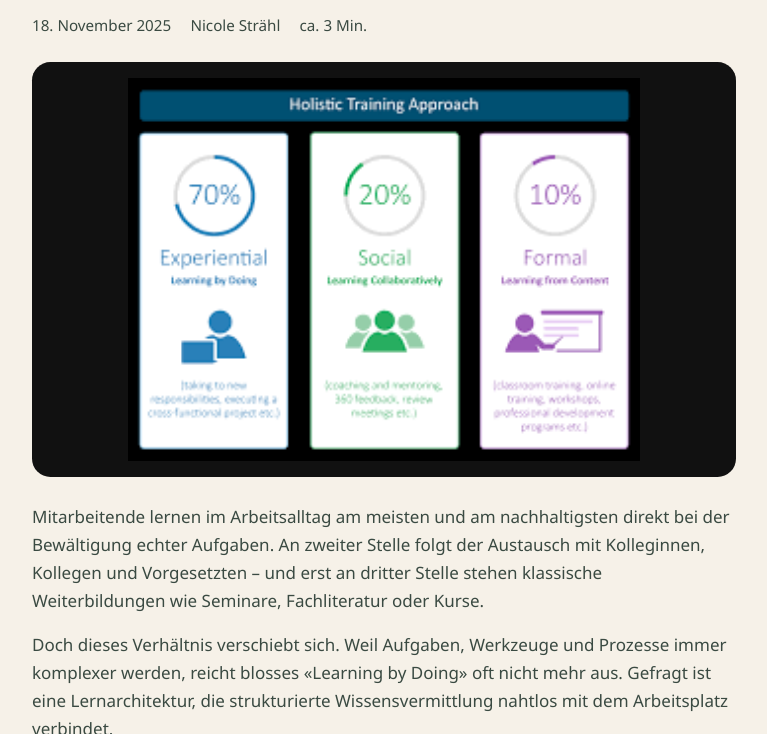
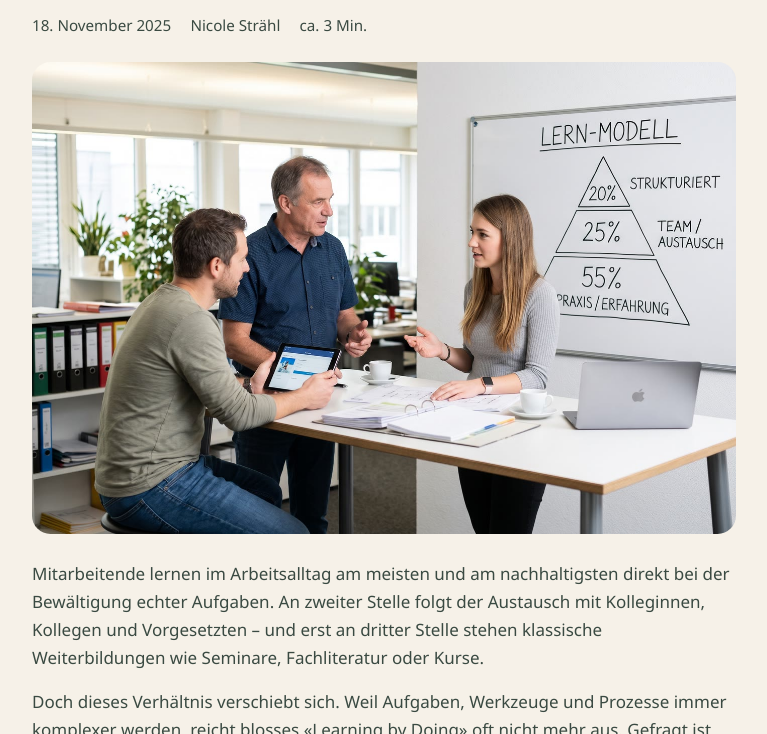
Before and after one commit to seidenraupe/learnbox-website, a website built with Vite: page blog/internes-wissen-gezielt-foerdern.html in a window 1280 px wide. Shown: the part 571-1305 px from the top of the page, without its empty margins (256-1023 px from the left). Built offline with nearby package versions, Linux system fonts and the light colour scheme; no server answers; a web font is replaced by a local one.

Commit message:
Blog Internes Wissen: Teambild mit Lern-Modell
Ersetzt 70-20-10-Grafik im Artikel und Teaser.

Co-authored-by: seidenraupe <seidenraupe@users.noreply.github.com>

```diff
--- a/blog/internes-wissen-gezielt-foerdern.html
+++ b/blog/internes-wissen-gezielt-foerdern.html
@@ -41,12 +41,12 @@
         <span>Nicole Strähl</span>
         <span>ca. 3 Min.</span>
       </div>
-      <figure class="article-media diagram">
+      <figure class="article-media">
         <img
-          src="/images/modell-70-20-10.png"
-          width="259"
-          height="194"
-          alt="Holistic Training Approach: 70 Prozent Erfahrung, 20 Prozent soziales Lernen, 10 Prozent formale Inhalte."
+          src="/images/internes-wissen-lernmodell.jpg"
+          width="1400"
+          height="940"
+          alt="Team am Stehtisch; an der Tafel das Lern-Modell mit Praxis, Austausch und strukturiertem Lernen."
         />
       </figure>
       <p>
```
Also changed, not shown: public/images/internes-wissen-lernmodell.jpg (added).
